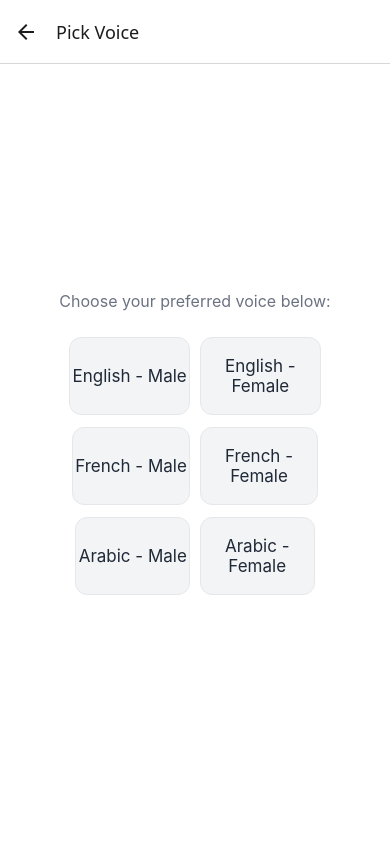
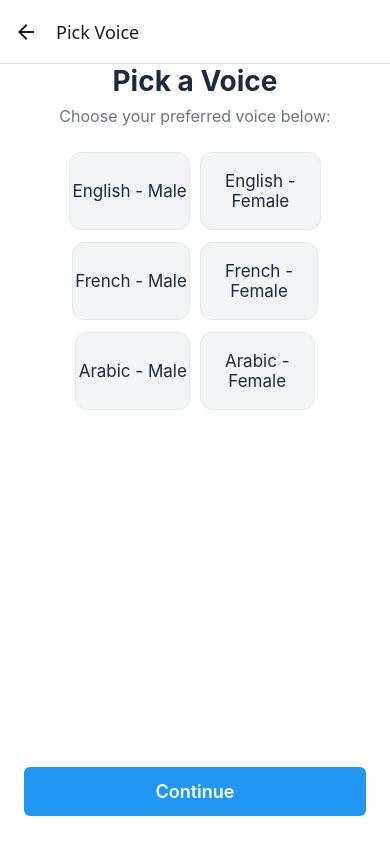
Before and after one commit to houssein-berro/codingAssessment, a React Native app: screen /PickVoice in a window 390 px wide. Built offline with nearby package versions, Linux system fonts and the light colour scheme.

Commit message:
Adjusted navigaiton logic in pickvoice screen to reset navigation when closing

```diff
--- a/src/screens/onboarding/voicesScreen.tsx
+++ b/src/screens/onboarding/voicesScreen.tsx
@@ -1,4 +1,4 @@
-import React, { useState, useEffect, useRef } from 'react';
+import React, { useState, useRef } from 'react';
 import {
   View,
   Text,
@@ -7,13 +7,13 @@ import {
   TouchableOpacity,
   Keyboard,
   TouchableWithoutFeedback,
-  Platform,
   Animated,
 } from 'react-native';
 import { SafeAreaWrapper } from '../../components/safeArea/safeArea';
 import { PrimaryButton } from '../../components/primaryButton/primaryButton';
 import { useNavigation, useRoute } from '@react-navigation/native';
 import { useBottomSheet } from '../../hooks/useBottomSheet';
+
 const VOICES = [
   { id: '1', name: 'English - Male' },
   { id: '2', name: 'English - Female' },
@@ -25,41 +25,26 @@ const VOICES = [
 
 export default function PickVoiceScreen() {
   const [selectedVoice, setSelectedVoice] = useState<string | null>(null);
-  const [keyboardHeight, setKeyboardHeight] = useState(0);
   const [error, setError] = useState('');
-  const { bottomSheetRef } = useBottomSheet();
+  const shakeAnim = useRef(new Animated.Value(0)).current;
+
   const navigation = useNavigation();
   const route = useRoute();
-  const shakeAnim = useRef(new Animated.Value(0)).current;
-
-
-  const routes = navigation.getState()?.routes;
-  const prevRoute = routes?.[routes.length - 2]?.name ?? null;
-  const isFromSettings = prevRoute === 'Settings';
-
-  useEffect(() => {
-    const keyboardDidShowListener = Keyboard.addListener(
-      Platform.OS === 'ios' ? 'keyboardWillShow' : 'keyboardDidShow',
-      (e) => setKeyboardHeight(e.endCoordinates.height)
-    );
-
-    const keyboardDidHideListener = Keyboard.addListener(
-      Platform.OS === 'ios' ? 'keyboardWillHide' : 'keyboardDidHide',
-      () => setKeyboardHeight(0)
-    );
-
-    return () => {
-      keyboardDidShowListener.remove();
-      keyboardDidHideListener.remove();
-    };
-  }, []);
+  const { fromSettings } = route.params || {};
+  const { bottomSheetRef } = useBottomSheet();
 
   const handleSelectVoice = (voiceId: string) => {
     setSelectedVoice(voiceId);
     setError('');
 
-    if (isFromSettings && bottomSheetRef?.current) {
+    if (fromSettings && bottomSheetRef?.current) {
       bottomSheetRef.current.close();
+      setTimeout(() => {
+        navigation.reset({
+          index: 0,
+          routes: [{ name: 'Settings' }],
+        });
+      }, 300);
     }
   };
 
@@ -68,20 +53,39 @@ export default function PickVoiceScreen() {
       setError('❌ Please select a voice before continuing.');
 
       Animated.sequence([
-        Animated.timing(shakeAnim, { toValue: 10, duration: 50, useNativeDriver: true }),
-        Animated.timing(shakeAnim, { toValue: -10, duration: 50, useNativeDriver: true }),
-        Animated.timing(shakeAnim, { toValue: 5, duration: 50, useNativeDriver: true }),
-        Animated.timing(shakeAnim, { toValue: 0, duration: 50, useNativeDriver: true }),
+        Animated.timing(shakeAnim, {
+          toValue: 10,
+          duration: 50,
+          useNativeDriver: true,
+        }),
+        Animated.timing(shakeAnim, {
+          toValue: -10,
+          duration: 50,
+          useNativeDriver: true,
+        }),
+        Animated.timing(shakeAnim, {
+          toValue: 5,
+          duration: 50,
+          useNativeDriver: true,
+        }),
+        Animated.timing(shakeAnim, {
+          toValue: 0,
+          duration: 50,
+          useNativeDriver: true,
+        }),
       ]).start();
 
       return;
     }
 
-    console.log('Current Screen:', route.name);
-    console.log('Previous Screen:', prevRoute);
-
-    if (isFromSettings) {
-      navigation.goBack();
+    if (fromSettings && bottomSheetRef?.current) {
+      bottomSheetRef.current.close();
+      setTimeout(() => {
+        navigation.reset({
+          index: 0,
+          routes: [{ name: 'Settings' }],
+        });
+      }, 300);
     } else {
       navigation.navigate('MainStack');
     }
@@ -91,9 +95,8 @@ export default function PickVoiceScreen() {
     <SafeAreaWrapper>
       <TouchableWithoutFeedback onPress={Keyboard.dismiss} accessible={false}>
         <View style={styles.flexContainer}>
-          <View style={[styles.content, isFromSettings && styles.contentHigher]}>
-            <View style={styles.container}>
-              {prevRoute === 'EnterCompanyID' && <Text style={styles.title}>Pick a Voice</Text>}
+          <View style={styles.content}>
+            <Text style={styles.title}>Pick a Voice</Text>
             <Text style={styles.subtitle}>Choose your preferred voice below:</Text>
 
             <FlatList
@@ -116,23 +119,16 @@ export default function PickVoiceScreen() {
             />
             {error ? <Text style={styles.errorText}>{error}</Text> : null}
           </View>
-          </View>
 
-          <View style={styles.footerContainer}>
-            {prevRoute === 'EnterCompanyID' && (
           <View style={styles.footer}>
-                <View style={styles.separator} />
-                <Animated.View style={[{ transform: [{ translateX: shakeAnim }] }]} >
             <PrimaryButton title="Continue" onPress={handleContinue} />
-                </Animated.View>
-              </View>
-            )}
           </View>
         </View>
       </TouchableWithoutFeedback>
     </SafeAreaWrapper>
   );
 }
+
 
 const styles = StyleSheet.create({
   flexContainer: {
--- a/src/screens/settings/settingsScreen.tsx
+++ b/src/screens/settings/settingsScreen.tsx
@@ -10,11 +10,17 @@ const SettingsScreen = () => {
     <View style={styles.container}>
       <Text style={styles.headerTitle}>Settings</Text>
       <View style={styles.section}>
-        <TouchableOpacity style={styles.option} onPress={() => navigation.navigate('PickVoice')}>
+        <TouchableOpacity
+          style={styles.option}
+          onPress={() => navigation.navigate('PickVoice', { fromSettings: true })} // Pass the flag
+        >
           <Ionicons name="mic-outline" size={24} color="#4F8EF7" />
           <Text style={styles.optionText}>Pick Voice</Text>
         </TouchableOpacity>
-        <TouchableOpacity style={styles.option} onPress={() => navigation.navigate('SetCompanyID')}>
+        <TouchableOpacity
+          style={styles.option}
+          onPress={() => navigation.navigate('SetCompanyID', { fromSettings: true })} // Pass the flag
+        >
           <Ionicons name="business-outline" size={24} color="#4F8EF7" />
           <Text style={styles.optionText}>Set Company ID</Text>
         </TouchableOpacity>
```
Lines whose indentation alone changed are shown as unchanged.
